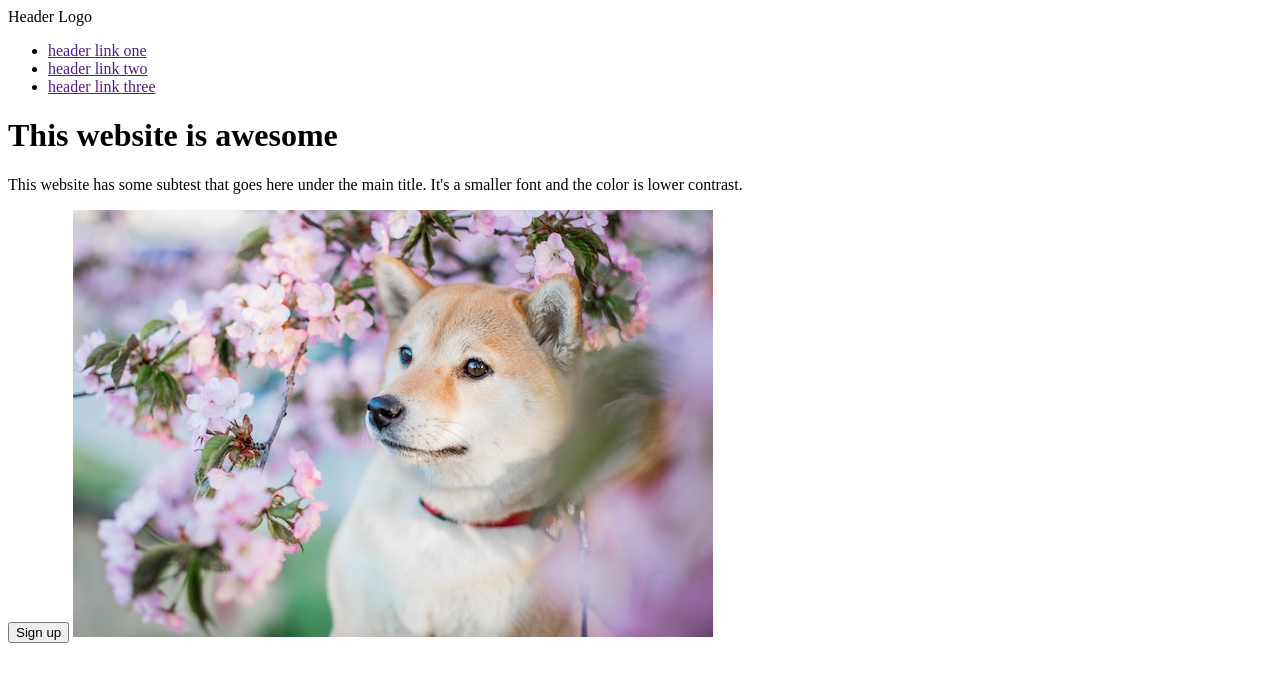
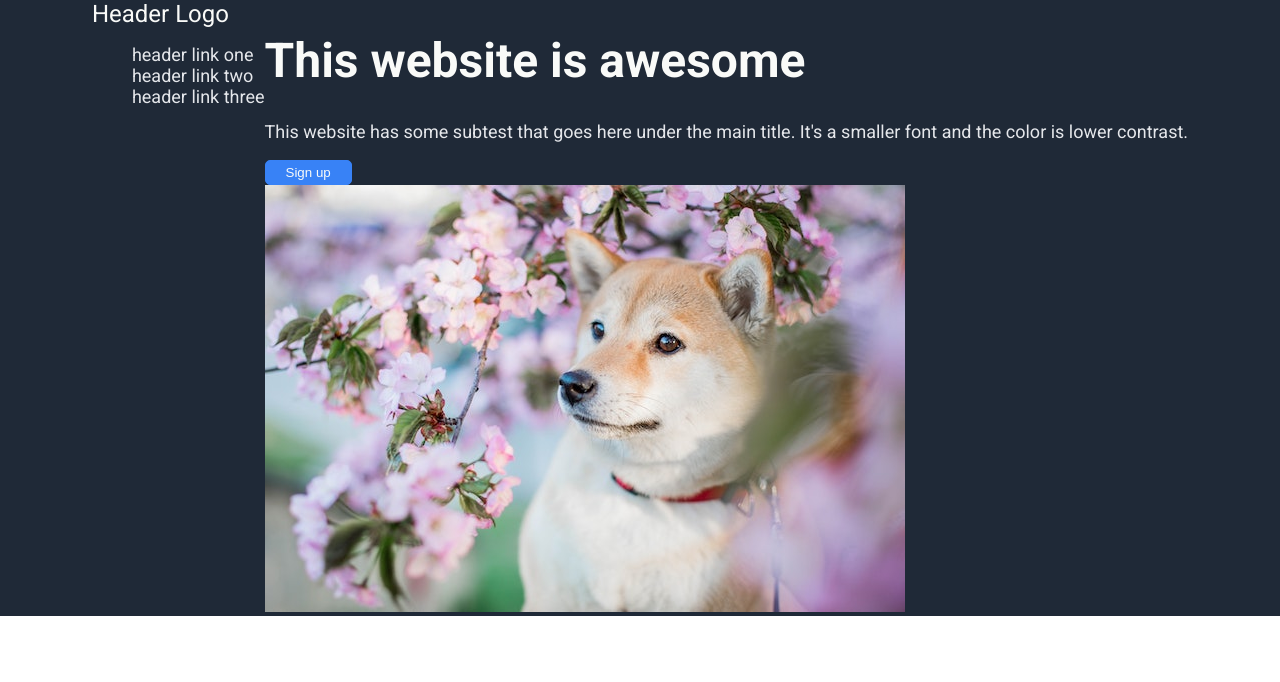
Before and after one commit to Al-na/odin-landing-page, a plain HTML site: page index.html in a window 1280 px wide. Drawn offline with Linux system fonts and the light colour scheme.

Commit message:
applied flexbox to the header part of the page

```diff
--- a/index.html
+++ b/index.html
@@ -9,10 +9,11 @@
 </head>
 
 <body>
-
+<div class="container-page">
   <div class="header">
-  <div class="header-container">
-    <div>Header Logo</div>
+    <div class="content">
+      <div class="navbar">
+        <div class="header-logo">Header Logo</div>
         <ul>
           <li><a href="">header link one</a></li>
           <li><a href="">header link two</a></li>
@@ -20,13 +21,20 @@
         </ul>
       </div>
 
+      <div class="header-content">
+        <div class="header-text">
           <h1>This website is awesome</h1>
-  <p>This website has some subtest that goes here under the main title.
+          <p class="header-p">This website has some subtest that goes here under the main title.
             It's a smaller font and the color is lower contrast.
           </p>
           <button>Sign up</button>
+        </div>
+        <div class="header-img">
           <img src="./images/pexels-valeria-boltneva-7960254.jpg" alt="placeholder">
         </div>
-
+      </div>
+    </div>
+  </div>
+</div>
 </body>
 </html>
--- a/style.css
+++ b/style.css
@@ -0,0 +1,57 @@
+@import url('https://fonts.googleapis.com/css2?family=Roboto:wght@400;700&display=swap');
+
+body {
+  font-family: Roboto, sans-serif;
+  margin: 0;
+  height: 100vh;
+}
+
+.container-page {
+  margin: 0;
+}
+
+.content {
+  display: flex;
+  justify-content: center;
+}
+
+.header {
+  background-color: #1f2937;
+}
+
+h1 {
+  font-size: 48px;
+  font-weight: bolder;
+  color: #f9faf8;
+}
+
+a, .header-p {
+  font-size: 18px;
+  color: #e5e7eb;
+}
+
+a {
+  text-decoration: none;
+}
+
+li {
+  list-style-type: none;
+}
+
+.header-logo {
+  font-size: 24px;
+  color: #f9faf8;
+}
+
+button {
+  background-color: #3882f6;
+  border-radius: 5px;
+  border: 1px solid #3882f6;
+  color: #f9faf8;
+  padding: 4px 20px;
+}
+
+.navbar, ul {
+  display: flex;
+  flex-direction: column;
+}
```
Lines whose indentation alone changed are shown as unchanged.
